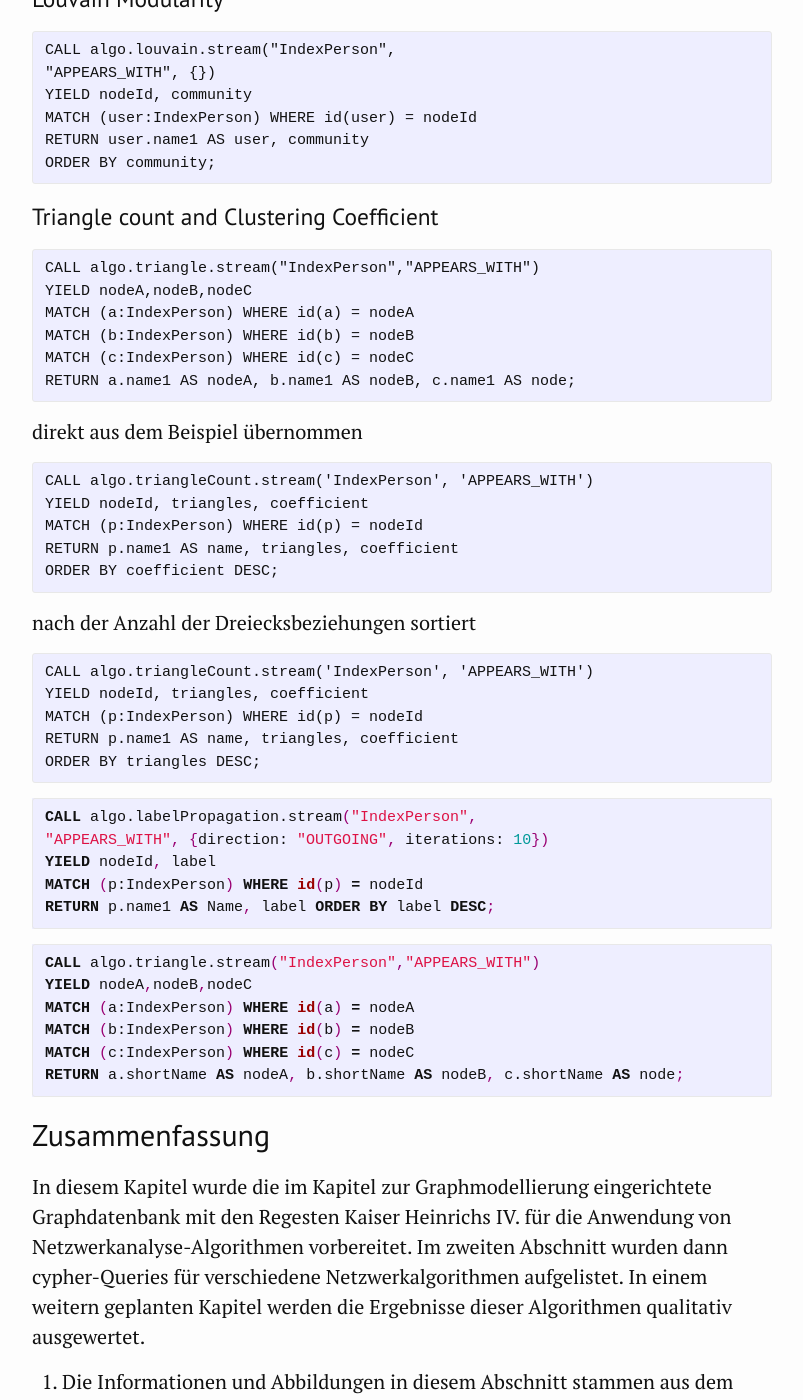
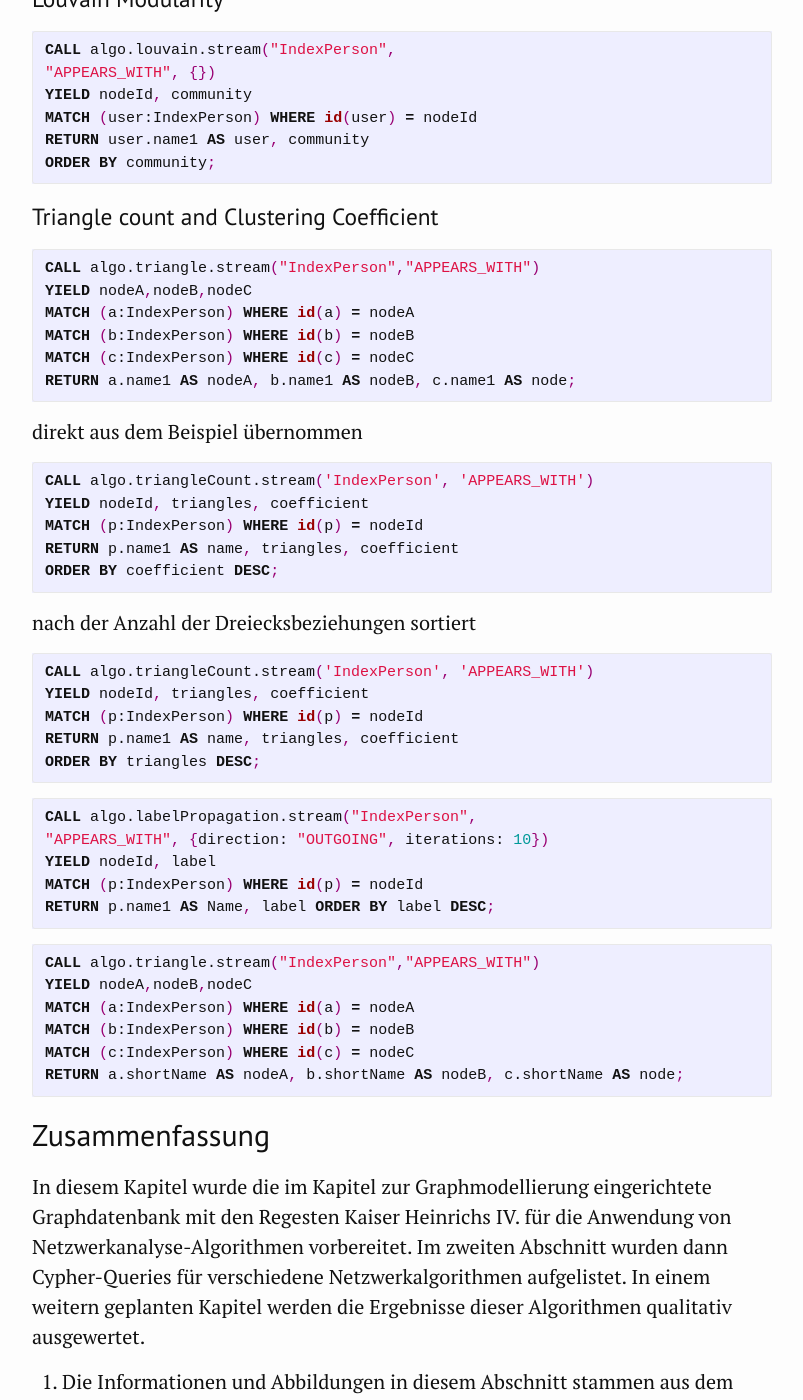
Before and after one commit to kuczera/Graphentechnologien, a Jekyll site: the page built from docs/80_Netzwerkanalyse.md, in a window 1280 px wide and 1400 px high, scrolled down 6367 px. Shown: the whole window, without its empty margins (238-1041 px from the left). Built offline with Jekyll 4.4.1, drawn with Linux system fonts in a browser that asks for light colours; some of the changed text lies outside the part shown.

Commit message:
Schreibweisen
cypher -> Cypher
(cyper -> cypher)

```diff
--- a/docs/80_Netzwerkanalyse.md
+++ b/docs/80_Netzwerkanalyse.md
@@ -62,7 +62,7 @@ Mit diesen Vorbemerkungen als Hintergrund werden in den folgenden Abschnitten Ne
 
 Grundlage der hier verwendeten Netzwerkdaten sind die Nennungen von Personeneinträgen im Register der Regesten. Da die hier vorgestellten Netzwerkanalyse-Algorithmen nur mit unimodalen Netzwerken arbeiten können, also Netzwerken, die nur Knoten eines Typs enthalten, müssen die Regestendaten entsprechend erweitert werden. Dabei wird davon ausgegangen, dass zwei Personen, die gemeinsam in einem Regest genannt sind, etwas miteinander zu tun haben. Diese Verbindung wird durch eine `APPEARS_WITH`-Kante dargestellt, da die gemeinsame Rolle im Regest nicht näher qualifiziert werden kann.
 
-Für diesen Abschnitt werden als Datenbeispiel die Regesten Heinrichs IV. in einer Graphdatenbank verwendet. Die Erstellung der Graphdatenbank wird im Kapitel [Regestenmodellierung im Graphen](20_Regestenmodellierung-im-Graphen.md) beschrieben. Auf dieser Datengrundlage werden dann noch zusätzliche Kantentypen erstellt. Mit dem folgenden cypher-Query werden zwischen Personeneinträgen des Registers, die gemeinsam in einem Regest genannt sind, `APPEARS_WITH`-Kanten erstellt.
+Für diesen Abschnitt werden als Datenbeispiel die Regesten Heinrichs IV. in einer Graphdatenbank verwendet. Die Erstellung der Graphdatenbank wird im Kapitel [Regestenmodellierung im Graphen](20_Regestenmodellierung-im-Graphen.md) beschrieben. Auf dieser Datengrundlage werden dann noch zusätzliche Kantentypen erstellt. Mit dem folgenden Cypher-Query werden zwischen Personeneinträgen des Registers, die gemeinsam in einem Regest genannt sind, `APPEARS_WITH`-Kanten erstellt.
 
 ~~~cypher
 MATCH (n1:IndexPerson)-[r1:PERSON_IN]->
@@ -109,7 +109,7 @@ Im folgenden Abschnitt werden verschiedene Zentralitätsalgorithmen zur Analyse
 
 Der PagePageRank-Algorithmus bewertet und gewichtet eine Menge verknüpfter Knoten anhand ihrer Struktur.[^998a] Auf Grundlage der Verlinkungsstruktur wird dabei jedem Knoten ein Gewicht, der sog. PageRank zugeordnet.
 
-~~~cyper
+~~~cypher
 CALL algo.pageRank.stream("IndexPerson", "APPEARS_WITH",
 {iterations:20})
 YIELD nodeId, score
@@ -121,7 +121,7 @@ ORDER BY score DESC;
 
 ### Degree Centrality
 
-~~~cyper
+~~~cypher
 MATCH (u:IndexPerson)
 RETURN u.name1 AS name,
 size((u)-[:APPEARS_WITH]->()) AS follows,
@@ -131,7 +131,7 @@ ORDER by followers DESC;
 
 ### Betweenness Centrality
 
-~~~cyper
+~~~cypher
 // betweenness centrality
 CALL algo.betweenness.stream("IndexPerson",
 "APPEARS_WITH", {direction: "OUTGOING", iterations: 10}) YIELD nodeId, centrality
@@ -142,7 +142,7 @@ ORDER by centrality DESC;
 
 ### Closeness Centrality
 
-~~~cyper
+~~~cypher
 // betweenness centrality
 CALL algo.closeness.stream("IndexPerson", "APPEARS_WITH")
 YIELD nodeId, centrality
@@ -156,7 +156,7 @@ LIMIT 30;
 
 ### Strongly Connected Components
 
-~~~cyper
+~~~cypher
 CALL algo.scc.stream("IndexPerson","APPEARS_WITH")
 YIELD nodeId, partition
 MATCH (u:IndexPerson) WHERE id(u) = nodeId
@@ -166,7 +166,7 @@ ORDER BY partition DESC;
 
 ### Weakly Connected Components
 
-~~~cyper
+~~~cypher
 CALL algo.unionFind.stream("IndexPerson","APPEARS_WITH")
 YIELD nodeId, setId
 MATCH (u:IndexPerson) WHERE id(u) = nodeId
@@ -185,7 +185,7 @@ RETURN p.name1 AS Name, label ORDER BY label DESC;
 
 ### Louvain Modularity
 
-~~~cyper
+~~~cypher
 CALL algo.louvain.stream("IndexPerson",
 "APPEARS_WITH", {})
 YIELD nodeId, community
@@ -196,7 +196,7 @@ ORDER BY community;
 
 ### Triangle count and Clustering Coefficient
 
-~~~cyper
+~~~cypher
 CALL algo.triangle.stream("IndexPerson","APPEARS_WITH")
 YIELD nodeA,nodeB,nodeC
 MATCH (a:IndexPerson) WHERE id(a) = nodeA
@@ -207,7 +207,7 @@ RETURN a.name1 AS nodeA, b.name1 AS nodeB, c.name1 AS node;
 
 direkt aus dem Beispiel übernommen
 
-~~~cyper
+~~~cypher
 CALL algo.triangleCount.stream('IndexPerson', 'APPEARS_WITH')
 YIELD nodeId, triangles, coefficient
 MATCH (p:IndexPerson) WHERE id(p) = nodeId
@@ -217,7 +217,7 @@ ORDER BY coefficient DESC;
 
 nach der Anzahl der Dreiecksbeziehungen sortiert
 
-~~~cyper
+~~~cypher
 CALL algo.triangleCount.stream('IndexPerson', 'APPEARS_WITH')
 YIELD nodeId, triangles, coefficient
 MATCH (p:IndexPerson) WHERE id(p) = nodeId
@@ -243,7 +243,7 @@ RETURN a.shortName AS nodeA, b.shortName AS nodeB, c.shortName AS node;
 ~~~
 
 ## Zusammenfassung
-In diesem Kapitel wurde die im Kapitel zur Graphmodellierung eingerichtete Graphdatenbank mit den Regesten Kaiser Heinrichs IV. für die Anwendung von Netzwerkanalyse-Algorithmen vorbereitet. Im zweiten Abschnitt wurden dann cypher-Queries für verschiedene Netzwerkalgorithmen aufgelistet. In einem weitern geplanten Kapitel werden die Ergebnisse dieser Algorithmen qualitativ ausgewertet.
+In diesem Kapitel wurde die im Kapitel zur Graphmodellierung eingerichtete Graphdatenbank mit den Regesten Kaiser Heinrichs IV. für die Anwendung von Netzwerkanalyse-Algorithmen vorbereitet. Im zweiten Abschnitt wurden dann Cypher-Queries für verschiedene Netzwerkalgorithmen aufgelistet. In einem weitern geplanten Kapitel werden die Ergebnisse dieser Algorithmen qualitativ ausgewertet.
 
 [^9ea3]: Die Informationen und Abbildungen in diesem Abschnitt stammen aus dem Kurs [Historisch-archäologische Netzwerkanalyse](https://digitale-methodik.adwmainz.net/mod5/5c/slides/networkAnalysis/2018/#/step-1) von Aline Deicke und Marjam Trautmann, der im Rahmen der [International Summer School](https://iss.adwmainz.net) in Mainz stattfand (abgerufen am 07.02.2019).
 
```
